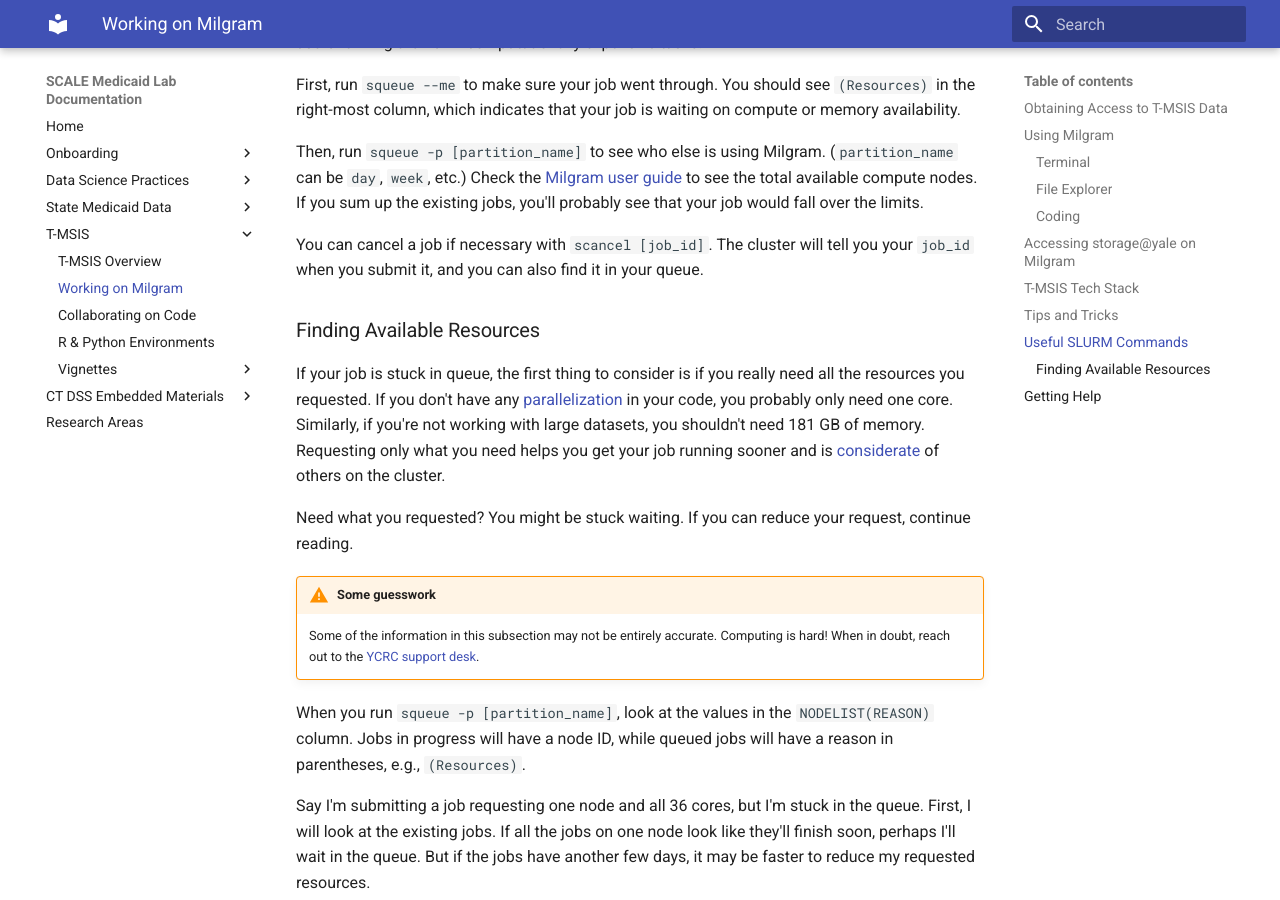
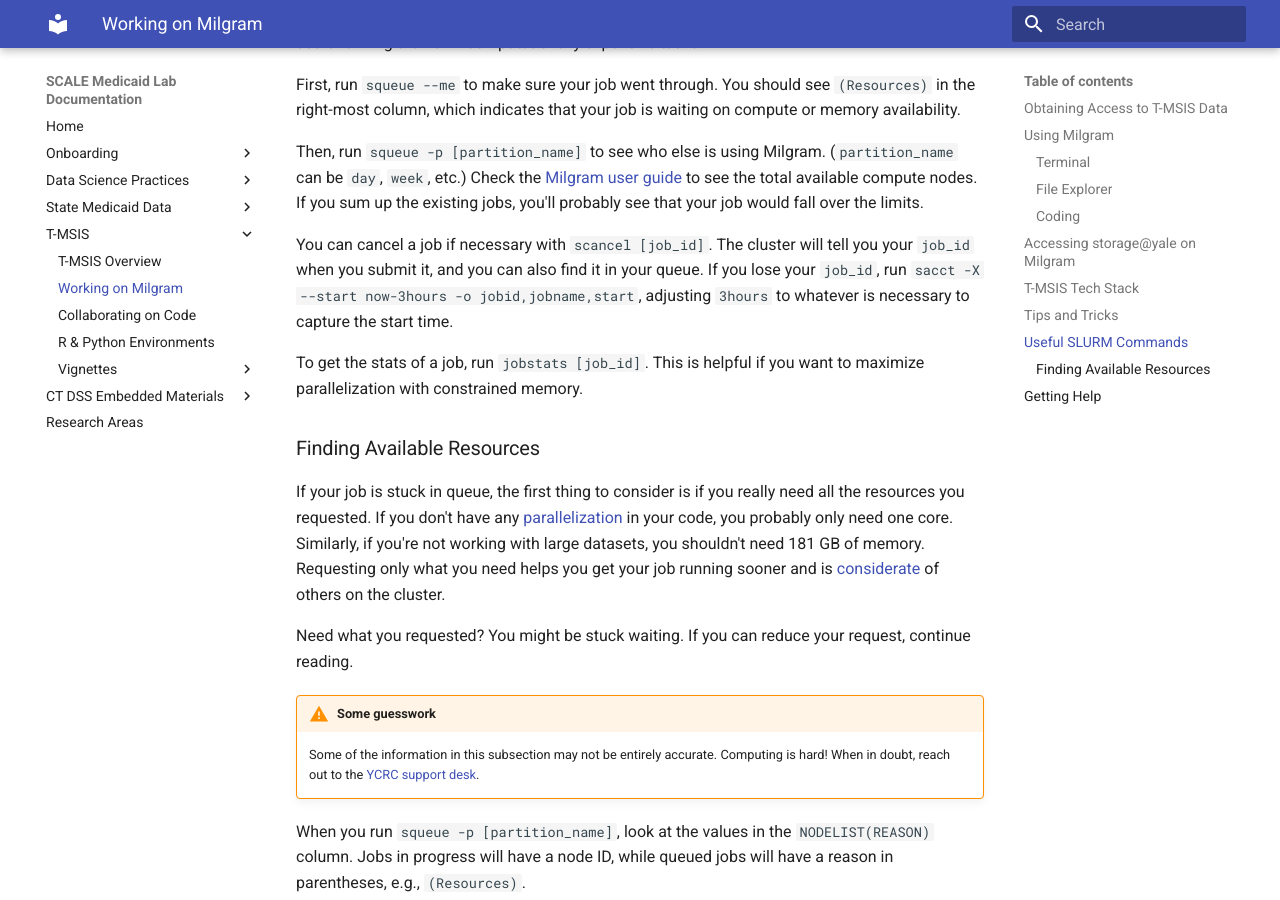
Before and after one commit to Yale-Medicaid/Documentation, an MkDocs documentation site: the page built from docs/tmsis/tmsis_getting_started.md, in a window 1280 px wide and 900 px high, scrolled down 3865 px. Built offline with MkDocs 1.6.1 and Material for MkDocs 9.7.7, drawn with Linux system fonts in a browser that asks for light colours.

Commit message:
include command to see previous jobs

```diff
--- a/docs/tmsis/tmsis_getting_started.md
+++ b/docs/tmsis/tmsis_getting_started.md
@@ -107,7 +107,9 @@ First, run `squeue --me` to make sure your job went through. You should see `(Re
 
 Then, run `squeue -p [partition_name]` to see who else is using Milgram. (`partition_name` can be `day`, `week`, etc.) Check the [Milgram user guide](https://docs.ycrc.yale.edu/clusters/milgram/) to see the total available compute nodes. If you sum up the existing jobs, you'll probably see that your job would fall over the limits.
 
-You can cancel a job if necessary with `scancel [job_id]`. The cluster will tell you your `job_id` when you submit it, and you can also find it in your queue.
+You can cancel a job if necessary with `scancel [job_id]`. The cluster will tell you your `job_id` when you submit it, and you can also find it in your queue. If you lose your `job_id`, run `sacct -X --start now-3hours -o jobid,jobname,start`, adjusting `3hours` to whatever is necessary to capture the start time.
+
+To get the stats of a job, run `jobstats [job_id]`. This is helpful if you want to maximize parallelization with constrained memory.
 
 ### Finding Available Resources
 
```
